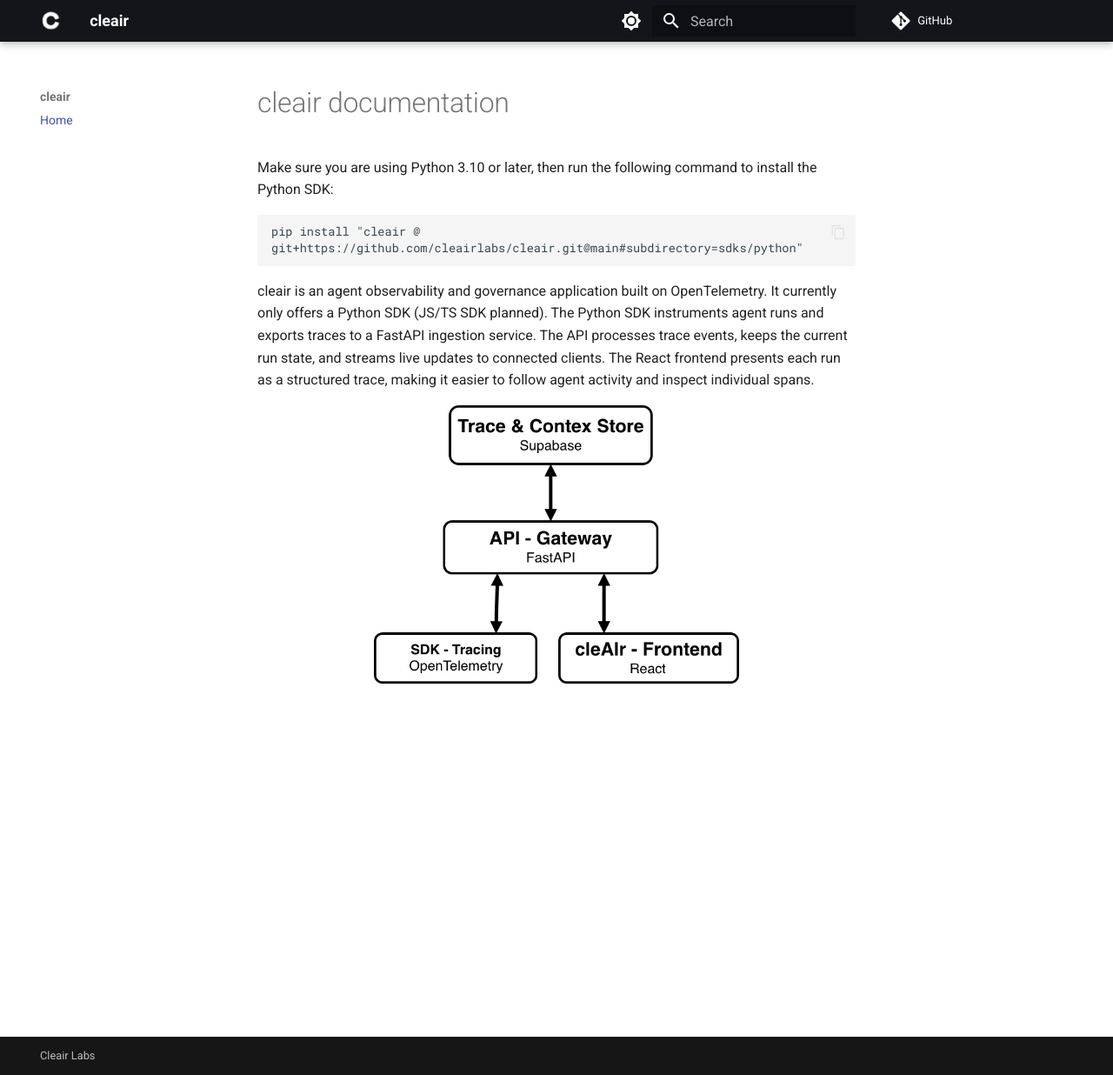
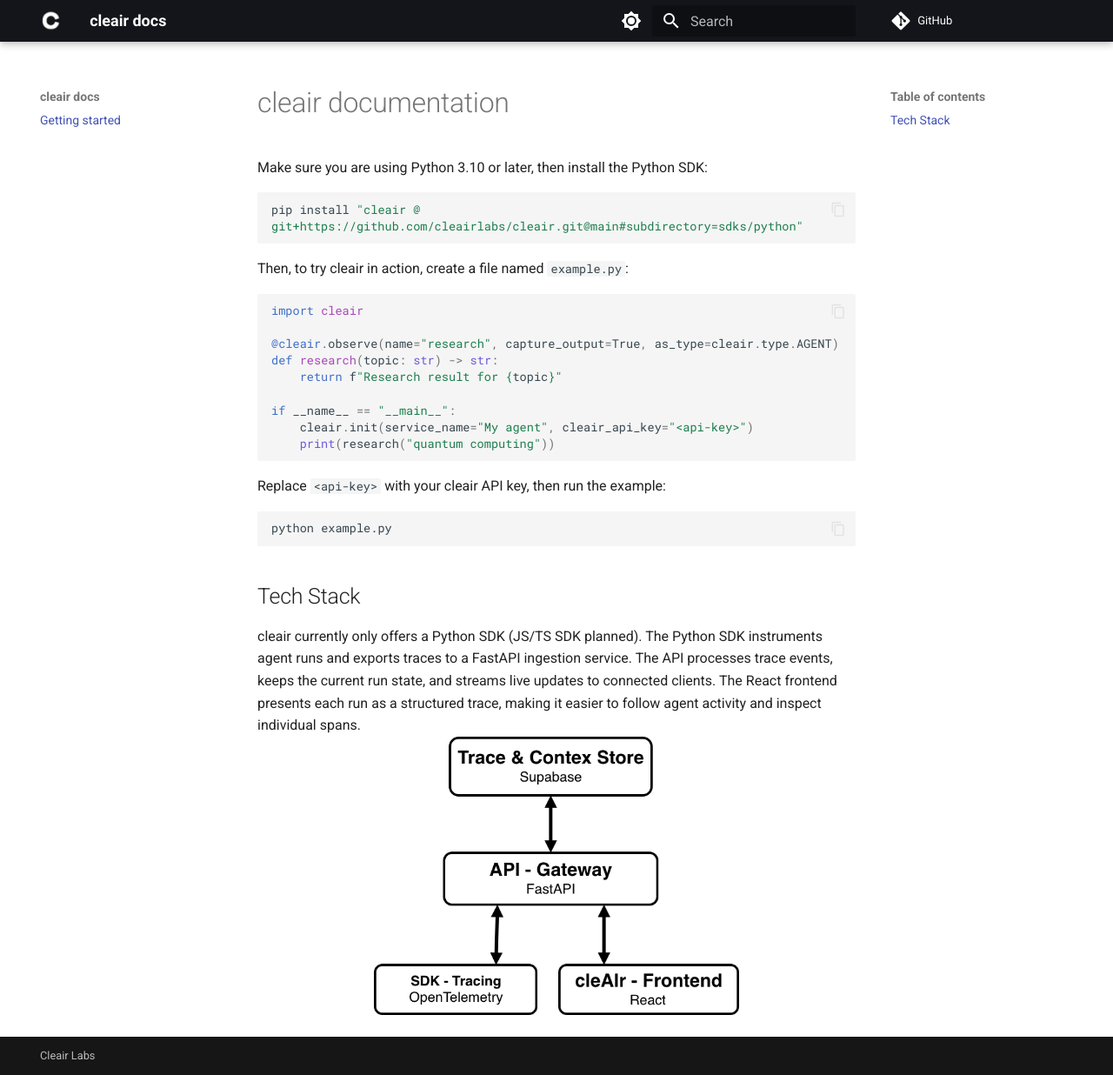
Before and after one commit to cleairlabs/cleair, an MkDocs documentation site: the page built from docs/content/index.md, in a window 1280 px wide and 1236 px high. Shown: the whole window at 87% size. Built offline with MkDocs 1.6.1 and Material for MkDocs 9.7.7, drawn with Linux system fonts in a browser that asks for light colours; comment, search, counter and statistics services are not loaded.

````diff
--- a/docs/content/index.md
+++ b/docs/content/index.md
@@ -1,18 +1,35 @@
 # cleair documentation
 
 
-Make sure you are using Python 3.10 or later, then run the following command to install the Python SDK:
+Make sure you are using Python 3.10 or later, then install the Python SDK:
 ``` { .bash .install-command }
 pip install "cleair @ git+https://github.com/cleairlabs/cleair.git@main#subdirectory=sdks/python"
 ```
 
+Then, to try cleair in action, create a file named `example.py`:
+
+```python
+import cleair
+
+@cleair.observe(name="research", capture_output=True, as_type=cleair.type.AGENT)
+def research(topic: str) -> str:
+    return f"Research result for {topic}"
+
+if __name__ == "__main__":
+    cleair.init(service_name="My agent", cleair_api_key="<api-key>")
+    print(research("quantum computing"))
+```
+
+Replace `<api-key>` with your cleair API key, then run the example:
+
+```bash
+python example.py
+```
 
 
-
-cleair is an agent observability and governance application built on OpenTelemetry.
-It currently only offers a Python SDK (JS/TS SDK planned).
+## Tech Stack
+cleair currently only offers a Python SDK (JS/TS SDK planned).
 The Python SDK instruments agent runs and exports traces to a FastAPI ingestion service.
 The API processes trace events, keeps the current run state, and streams live updates to connected clients.
 The React frontend presents each run as a structured trace, making it easier to follow agent activity and inspect individual spans.
-
 ![Cleair architecture](media/cleair-stack.png){ width="420" .architecture-image }
--- a/docs/mkdocs.yml
+++ b/docs/mkdocs.yml
@@ -1,13 +1,19 @@
-site_name: cleair
+site_name: cleair docs
 site_url: !ENV [DOCS_SITE_URL, "https://docs.cleair.ai"]
 repo_name: GitHub
 repo_url: https://github.com/cleairlabs/cleair
 docs_dir: content
 site_dir: ../site
 nav:
-  - Home: index.md
+  - Getting started: index.md
 markdown_extensions:
   - attr_list
+  - admonition
+  - toc:
+      permalink: true
+  - pymdownx.details
+  - pymdownx.highlight
+  - pymdownx.superfences
 extra_css:
   - stylesheets/extra.css
 theme:
--- a/web/frontend/src/index.css
+++ b/web/frontend/src/index.css
@@ -281,6 +281,7 @@ body {
   display: flex;
   align-items: center;
   gap: 12px;
+  height: 60px;
   padding: 10px 16px;
   border-bottom: 1px solid var(--border);
 }
````
Also changed, not shown: web/README.md, 10 other files.
